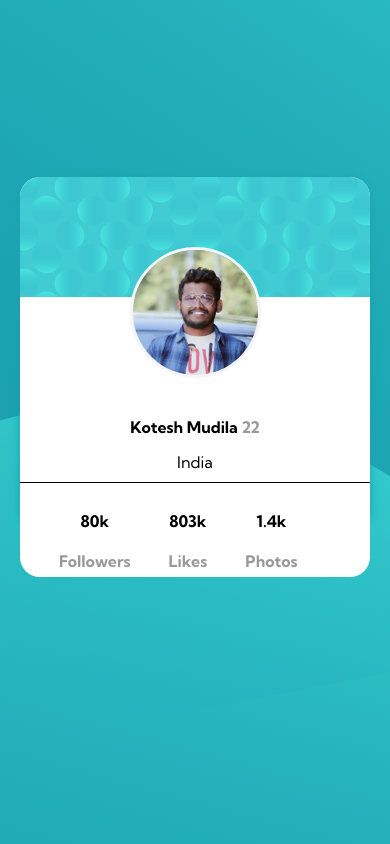
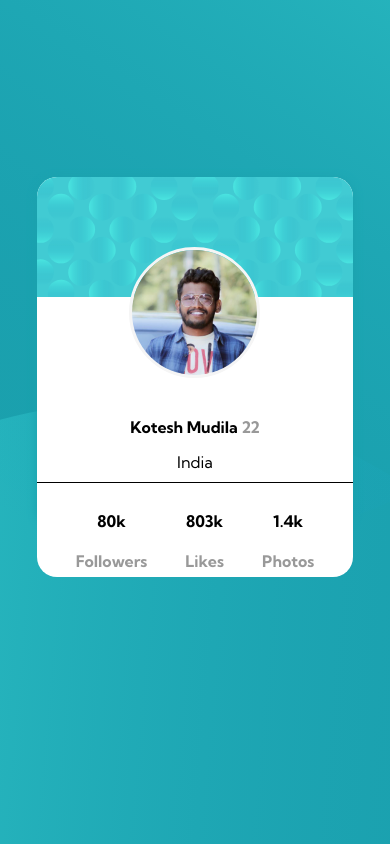
Before and after one commit to kotesh-arya/Profile_card_component, a plain HTML site: page index.html in a window 390 px wide. Shown: the top 844 px of the page. Drawn offline with Linux system fonts and the light colour scheme.

Commit message:
STYLES : adjusted shapes except mobile view

```diff
--- a/styles.css
+++ b/styles.css
@@ -5,6 +5,7 @@ body {
     flex-direction: column;
     font-family: 'Kumbh Sans', sans-serif;
     height: 100%;
+    overflow: hidden;
 }
 
 
@@ -16,16 +17,16 @@ body::before {
     bottom: -550px;
     right: -237px;
     padding: 31rem;
-    transform: rotate(330deg);
+    transform: rotate(230deg);
   }
 
   body::after {
-    content: "kotesh";
+    content: "";
     position: absolute;
     background-image: url("../images/bg-pattern-top.svg");
     background-size: cover;
-    top: -316px;
-    left: -300px;
+    top: -446px;
+    left: -310px;
     padding: 31rem;
     transform: rotate(-11deg);
 
@@ -47,7 +48,7 @@ body::before {
     background-color: white;
     border-radius: 20px;
 box-shadow: 0px 2px 10px   #1BA1AD;
-margin-top: 20vh;
+margin: 20vh  auto auto auto;
 height: 349px;
 }
 
@@ -102,3 +103,17 @@ height: 349px;
 .attribution{
     text-align: center;
 }
+@media (max-width:750px){
+    body::before {
+        content: "";
+        position: absolute;
+        background-image: url("../images/bg-pattern-top.svg");
+        background-size: cover;
+        bottom: -550px;
+        right: -237px;
+        padding: 31rem;
+        transform: rotate(230deg);
+        margin-left: auto;
+        overflow: hidden;
+      }
+}
```
Also changed, not shown: index.html (+1 -1 lines).
